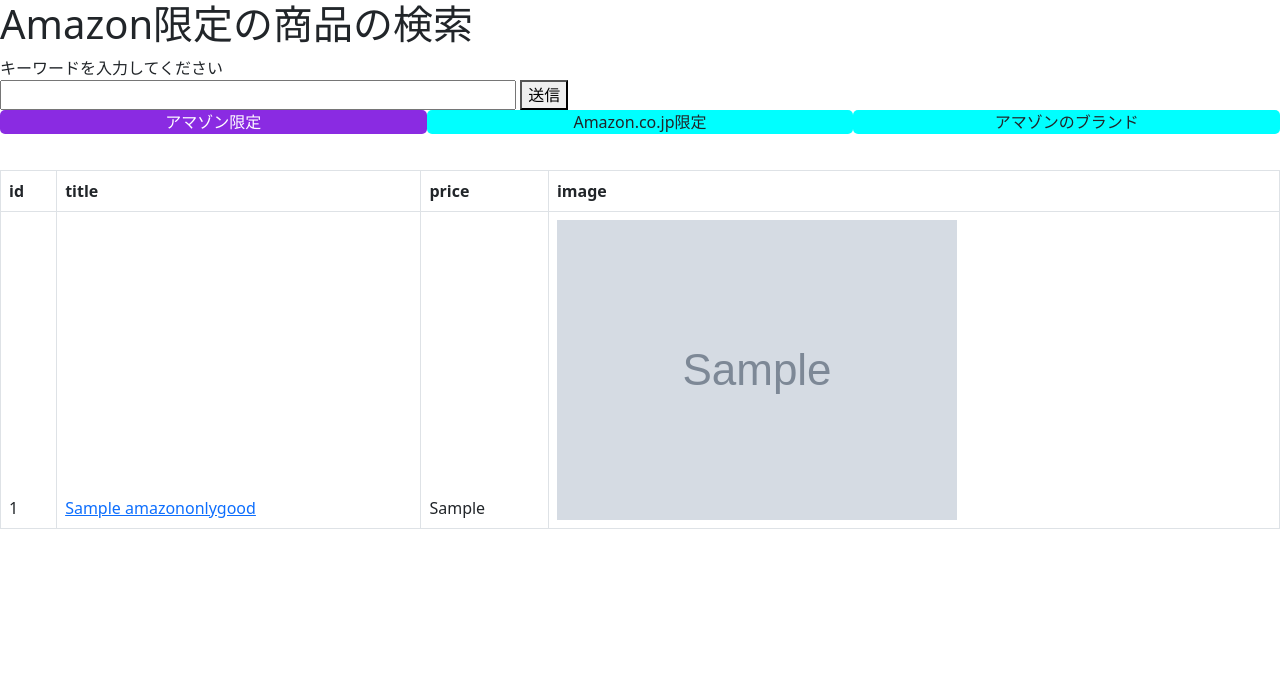
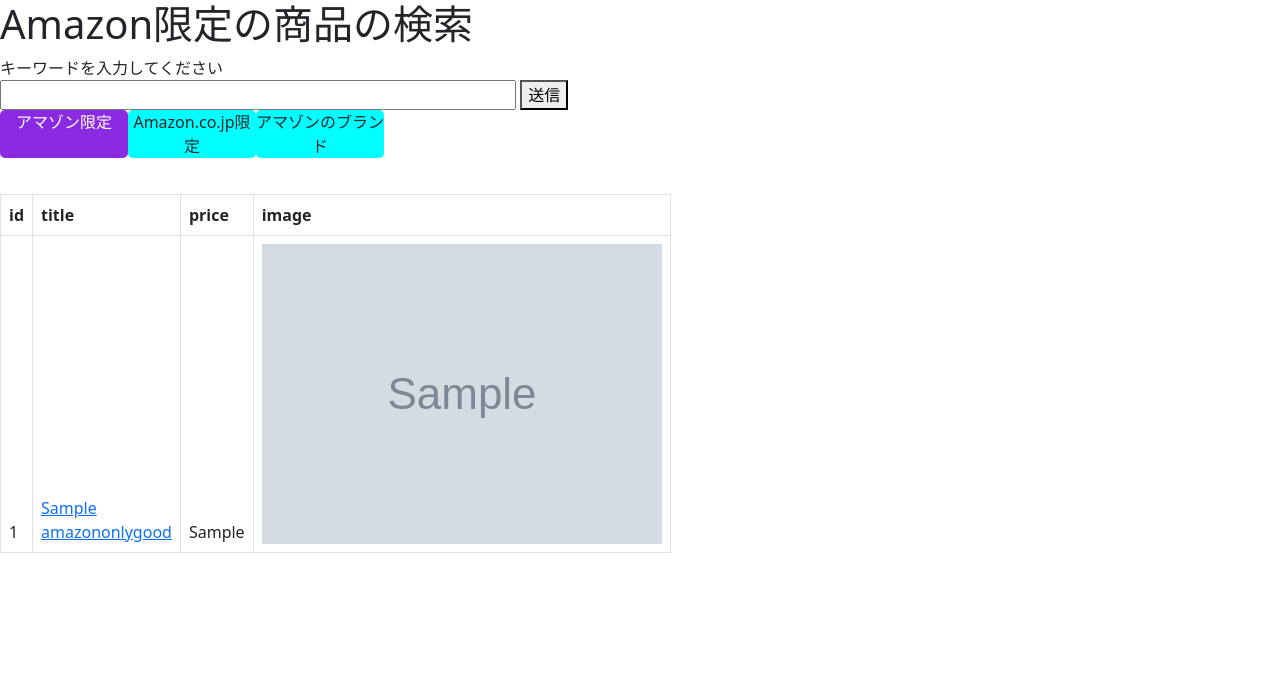
Before and after one commit to Amaryllis1204/CarrierPigeon, a Django app: page /amazonBrowse/ in a window 1280 px wide. Shown: the top 693 px of the page. Run offline with Django 3.2, Linux system fonts and the light colour scheme; tables that the repository leaves empty hold one stand-in row (values such as "Sample post"); grey boxes marked "Sample" are stand-in pictures.

Commit message:
タブのスタイル調整

```diff
--- a/amazonBrowse/static/polls/style.css
+++ b/amazonBrowse/static/polls/style.css
@@ -3,7 +3,7 @@
 }
 
 .tab-menu{
-    width: calc(100%/3);
+    width: 10%;
     text-align: center;
     background-color: aqua;
     border-radius: 5px;
@@ -20,9 +20,13 @@
     display: none;
     background-color: white;
     height: 500px;
-    width:100%;
+    width:50%;
 }
 
 .content-box.is-active{
     display: block;
 }
+
+.table{
+    width: 90%;
+}
```
